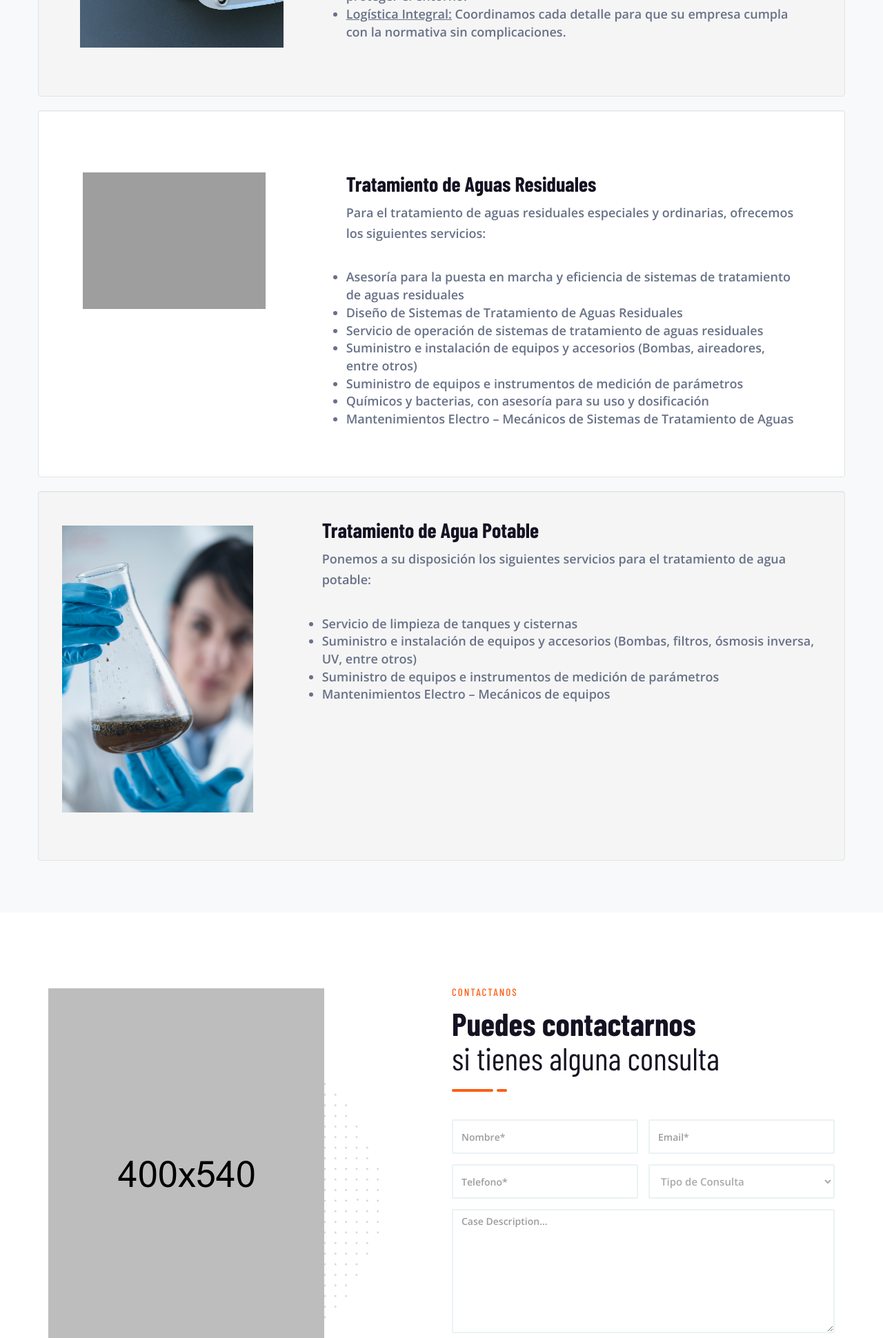
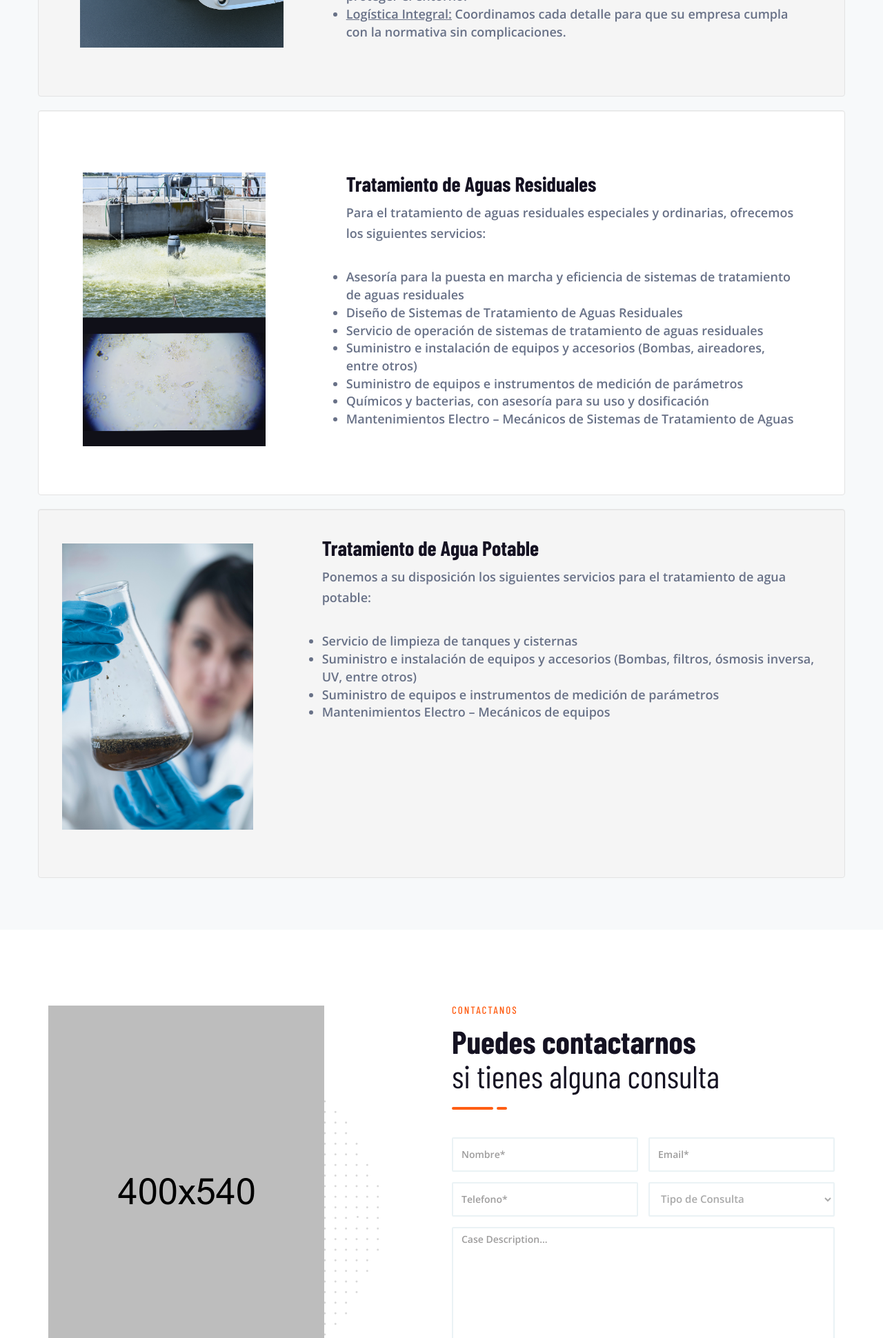
Before and after one commit to GerardoCampos2121/cma-web-page, a PHP site: page / in a window 1280 px wide. Shown: the part 2811-4751 px from the top of the page at 69% size. Run offline with PHP 8.4, Linux system fonts and the light colour scheme; grey boxes are pictures that could not be loaded.

Commit message:
imagenes index

```diff
--- a/cmasolutions/index.php
+++ b/cmasolutions/index.php
@@ -232,7 +232,7 @@
                 <div class="row well" style="background-color:white;margin-top:20px; padding-bottom:20px">
                     <div class="col-xs-12 col-md-4">
                         <div class="img-holder" style="margin-top:20px">
-                            <img style="padding:50px 0px 0 30px; margin-bottom:50px" src="assets/images/features/04.png" width="85%">
+                            <img style="padding:50px 0px 0 30px; margin-bottom:50px" src="assets/images/features/servicio4.png" width="85%">
                         </div>
                     </div>
                     <div class="col-xs-12 col-md-8" style="padding:50px;font-size:18px"><h2>Tratamiento de Aguas Residuales</h2>
```
Also changed, not shown: cmasolutions/assets/images/features/servicio4.png (added).
